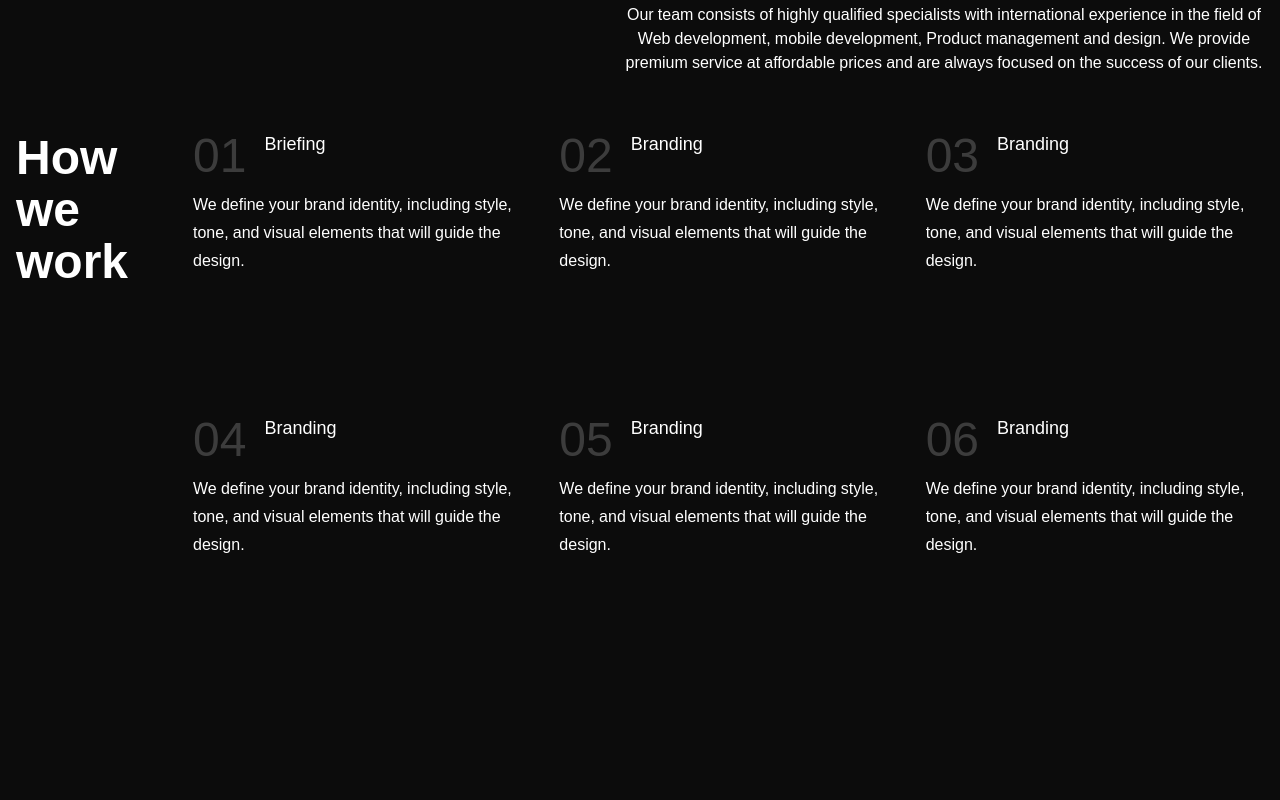
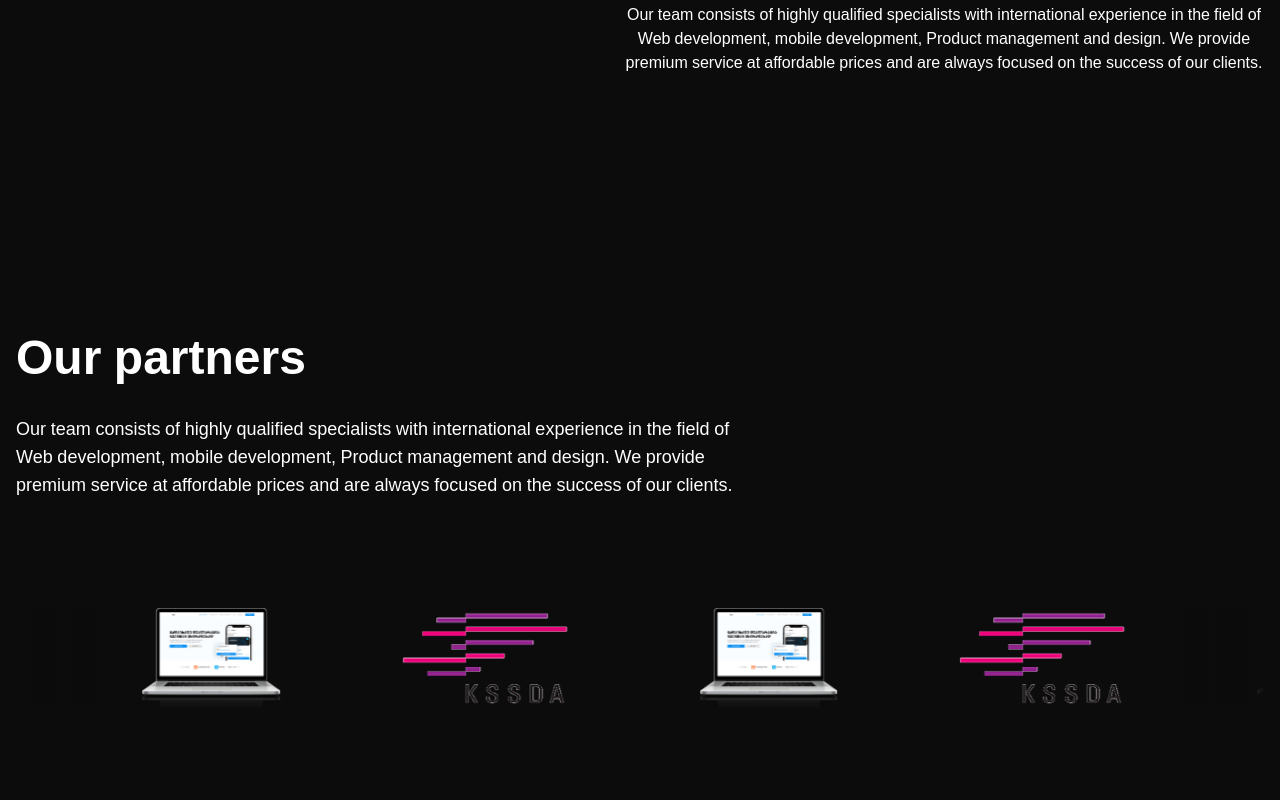
Before and after one commit to NikolozBeqauri/teamProfile, a Next.js app: page /en in a window 1280 px wide. Shown: the part 1480-2280 px from the top of the page. Before the commit the page ends 2038 px from the top, so only its background shows below. Built offline with nearby package versions, Linux system fonts and the light colour scheme.

Commit message:
feat: added user slider

```diff
--- a/app/[locale]/page.tsx
+++ b/app/[locale]/page.tsx
@@ -1,6 +1,7 @@
 import Hero from '../components/Hero/Hero';
 import HowWeWork from '../components/HowWeWork/HowWeWork';
 import NavigationRender from '../components/NavigationRender/NavigationRender';
+import OurPartners from '../components/OurPartners/OurPartners';
 import ServiceSection from '../components/ServiceSection/ServiceSection';
 
 
@@ -10,6 +11,7 @@ export default function HomePage() {
       <NavigationRender />
       <Hero/>
       <ServiceSection/>
+      <OurPartners/>
       <HowWeWork/>
     </div>
   );
--- a/app/components/OurPartners/OurPartners.module.scss
+++ b/app/components/OurPartners/OurPartners.module.scss
@@ -1 +1,31 @@
 @use '../../_colors.scss' as *;
+
+.wrapper {
+    display: flex;
+    flex-direction: column;
+    gap: 110px;
+    max-width: 1560px;
+    width: 100%;
+    padding: 200px 16px 350px 16px;
+    margin: 0 auto;
+}
+
+.texts {
+    display: flex;
+    flex-direction: column;
+    gap: 32px;
+}
+
+.texts h2 {
+    font-size: 48px;
+    font-weight: 700;
+    line-height: 52px;
+}
+
+.texts p {
+    font-size: 18px;
+    font-weight: 500;
+    line-height: 28px;
+    max-width: 750px;
+    width: 100%;
+}
--- a/app/components/OurPartners/OurPartners.tsx
+++ b/app/components/OurPartners/OurPartners.tsx
@@ -1,9 +1,10 @@
 import React from 'react'
-
+import UserSlider from '../UserSlider/UserSlider'
+import styles from './OurPartners.module.scss'
 const OurPartners = () => {
     return (
-        <div>
-            <div>
+        <div className={styles.wrapper}>
+            <div className={styles.texts}>
                 <h2>Our partners</h2>
                 <p>
                     Our team consists of highly qualified specialists with international
@@ -12,6 +13,7 @@ const OurPartners = () => {
                     affordable prices and are always focused on the success of our clients.
                 </p>
             </div>
+            <UserSlider />
         </div>
     )
 }
--- /dev/null
+++ b/app/components/UserSlider/UserSlider.module.scss
@@ -0,0 +1,36 @@
+@use '../../_colors.scss' as *;
+
+.wrapper {
+  position: relative;
+  overflow: hidden;
+}
+
+.gradientLeft,
+.gradientRight {
+  position: absolute;
+  top: 0;
+  height: 100%;
+  width: 80px;
+  z-index: 1;
+  pointer-events: none;
+}
+
+.gradientLeft {
+  left: 0;
+  background: linear-gradient(to right, $primaryDark, transparent);
+  z-index: 2;
+}
+
+.gradientRight {
+  right: 0;
+  background: linear-gradient(to left, $primaryDark, transparent);
+    z-index: 2;
+
+}
+
+.image {
+  height: 100px;
+  width: auto;
+  margin: 0 60px;
+  z-index: 0;
+}
--- /dev/null
+++ b/app/components/UserSlider/UserSlider.tsx
@@ -0,0 +1,39 @@
+import Marquee from "react-fast-marquee";
+import styles from './UserSlider.module.scss'
+const logos = [
+  { src: "/kssda.png", alt: "KSSDA" },
+  { src: "/serviceWeb.png", alt: "Service Web" },
+  { src: "/kssda.png", alt: "KSSDA" },
+  { src: "/serviceWeb.png", alt: "Service Web" },
+  { src: "/kssda.png", alt: "KSSDA" },
+  { src: "/serviceWeb.png", alt: "Service Web" },
+  { src: "/kssda.png", alt: "KSSDA" },
+  { src: "/serviceWeb.png", alt: "Service Web" },
+  { src: "/kssda.png", alt: "KSSDA" },
+  { src: "/serviceWeb.png", alt: "Service Web" },
+];
+
+const UserSlider = () => (
+ <div className={styles.wrapper}>
+    <div className={styles.gradientLeft} />
+    <div className={styles.gradientRight} />
+    <Marquee
+      speed={40}
+      pauseOnHover={true}
+      gradient={false}
+      direction="left"
+      loop={0}
+    >
+      {logos.map((logo, index) => (
+        <img
+          key={index}
+          src={logo.src}
+          alt={logo.alt}
+          className={styles.image}
+        />
+      ))}
+    </Marquee>
+  </div>
+);
+
+export default UserSlider;
--- a/package.json
+++ b/package.json
@@ -15,6 +15,7 @@
     "next-intl": "^4.1.0",
     "react": "^19.0.0",
     "react-dom": "^19.0.0",
+    "react-fast-marquee": "^1.6.5",
     "react-hook-form": "^7.56.3",
     "react-hot-toast": "^2.5.2",
     "react-use-measure": "^2.1.7",
```
Also changed, not shown: 1 other file (tests, documents, lock files or other folders).
